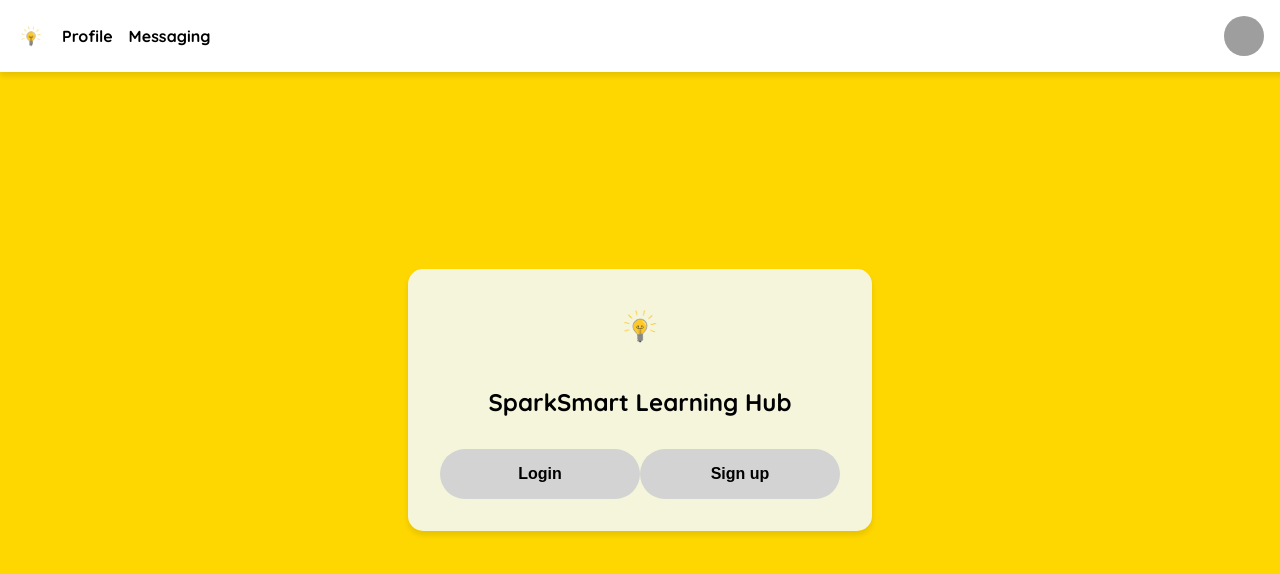
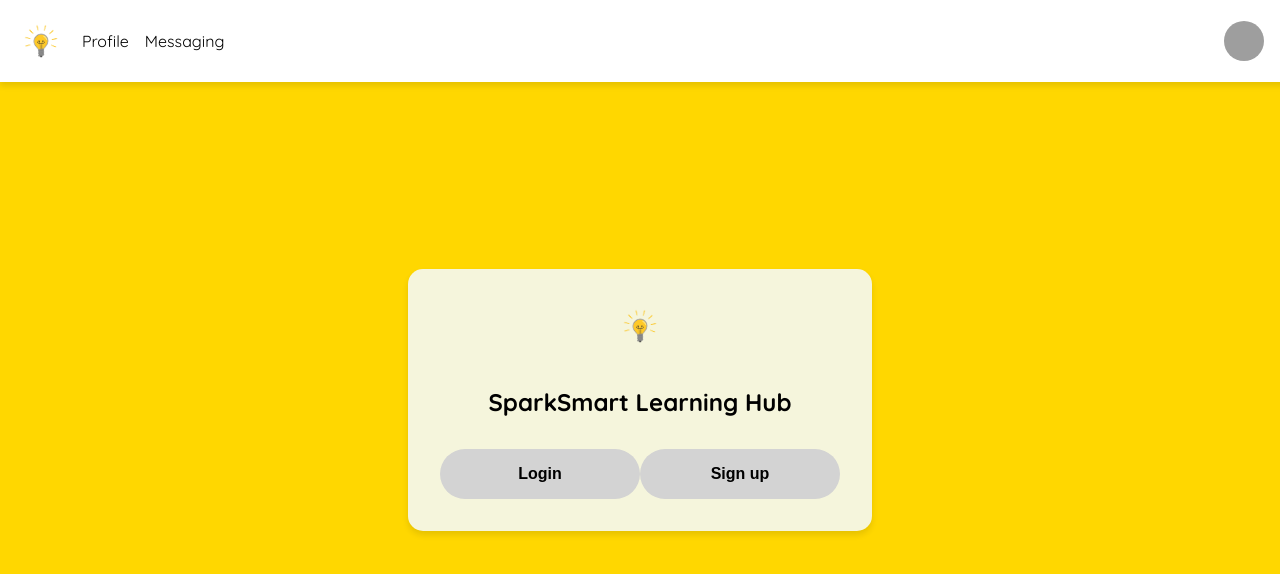
Before and after one commit to Bright-Sparks-Academy/sparksmart-learning-hub, a React (Create React App) app in the folder sparksmart-learning-hub/: page /login in a window 1280 px wide. Shown: the top 574 px of the page. Built offline with nearby package versions, Linux system fonts and the light colour scheme; grey boxes are pictures that could not be loaded.

Commit message:
CSS Changes

```diff
--- a/sparksmart-learning-hub/src/components/NavBar.js
+++ b/sparksmart-learning-hub/src/components/NavBar.js
@@ -46,9 +46,8 @@ const NavLink = styled(Link)`
   align-items: center;
   color: #000;
   text-decoration: none;
-  font-weight: bold;
   &:hover {
-    color: gray;
+    font-weight: bold;
   }
 `;
 
@@ -100,7 +99,7 @@ const NavBar = ({ user }) => (
   <NavBarContainer>
     <NavLinks>
       <NavLink to="/">
-        <img src={lightbulbIcon} alt="Home" style={{ width: '30px', height: '30px' }} />
+        <img src={lightbulbIcon} alt="Home" style={{ width: '50px', height: '50px' }} />
       </NavLink>
       {user && (
         <>
--- a/sparksmart-learning-hub/src/views/MessageForm.js
+++ b/sparksmart-learning-hub/src/views/MessageForm.js
@@ -83,6 +83,7 @@ const Textarea = styled.input`
   border: none;
   outline: none;
   background-color: #e6e6e6;
+  font-family: 'Quicksand', sans-serif;
 `;
 
 /**
--- a/sparksmart-learning-hub/src/views/MessagingPage.js
+++ b/sparksmart-learning-hub/src/views/MessagingPage.js
@@ -101,6 +101,7 @@ const Subheading = styled.h2`
   color: #000000;
   text-align: center;
   margin-bottom: 10px;
+  font-family: 'Quicksand', sans-serif;
 `;
 
 // Styled component for the conversation area
@@ -113,6 +114,7 @@ const ConversationArea = styled.div`
   padding: 10px;
   overflow-y: auto;
   margin-bottom: 10px;
+  font-family: 'Quicksand', sans-serif;
 `;
 
 // Styled component for the footer
@@ -122,7 +124,7 @@ const Footer = styled.div`
   align-items: center;
   padding: 10px;
   background-color: #E0E0E0;
-  border-radius: 8px;
+ : 8px; border-radius
 `;
 
 /**
--- a/sparksmart-learning-hub/src/views/Profile.js
+++ b/sparksmart-learning-hub/src/views/Profile.js
@@ -13,6 +13,7 @@ const ProfileContainer = styled.div`
   box-shadow: 0 4px 8px rgba(0, 0, 0, 0.1);
   max-width: 400px;
   margin: 2rem auto;
+  font-family: 'Quicksand', sans-serif;
 `;
 
 const ProfileImage = styled.img`
@@ -20,6 +21,7 @@ const ProfileImage = styled.img`
   height: 120px;
   border-radius: 50%;
   margin-bottom: 1rem;
+  font-family: 'Quicksand', sans-serif;
 `;
 
 const Input = styled.input`
@@ -28,6 +30,7 @@ const Input = styled.input`
   border-radius: 5px;
   margin-bottom: 1rem;
   width: 100%;
+  font-family: 'Quicksand', sans-serif;
 `;
 
 const Button = styled.button`
@@ -41,6 +44,8 @@ const Button = styled.button`
   &:hover {
     background-color: #FFC300;
   }
+  font-family: 'Quicksand', sans-serif;
+  border-radius: 10px;
 `;
 
 const ErrorMessage = styled.p`
```
